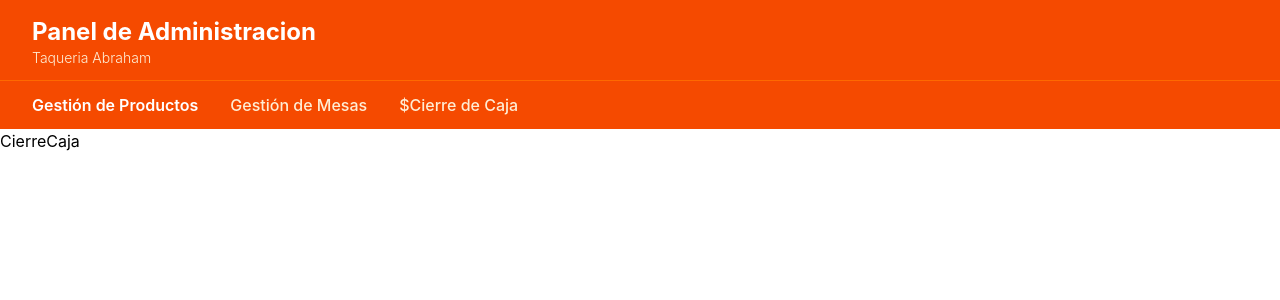
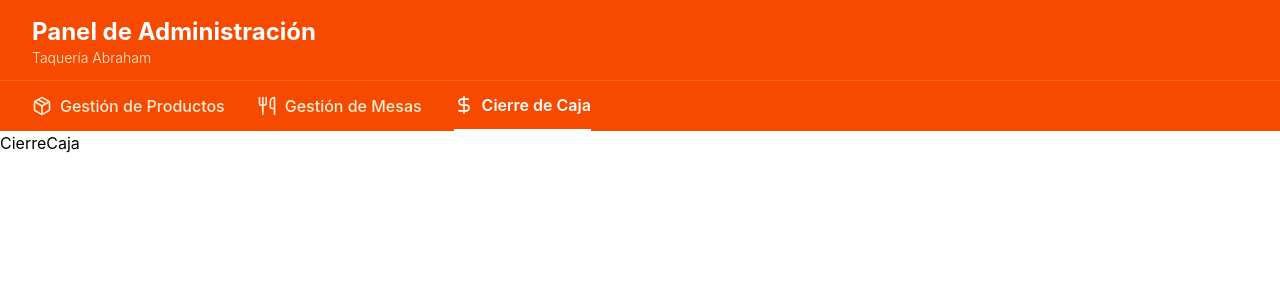
Before and after one commit to Jose-Diaz58/AdminTaco, a React (Vite) app: page /Manager/Caja in a window 1280 px wide. Shown: the top 300 px of the page. Built offline with nearby package versions, Linux system fonts and the light colour scheme.

Commit message:
Correccion del menu de Admin con arreglos e iconos

```diff
--- a/package.json
+++ b/package.json
@@ -11,6 +11,7 @@
   },
   "dependencies": {
     "@tailwindcss/vite": "^4.2.1",
+    "lucide-react": "^0.577.0",
     "react": "^19.2.0",
     "react-dom": "^19.2.0",
     "react-router": "^7.13.1",
--- a/src/components/menu/MenuAdmin.jsx
+++ b/src/components/menu/MenuAdmin.jsx
@@ -1,25 +1,33 @@
-import React from 'react'
+import { NavLink } from "react-router"
+import { Package, Utensils, DollarSign} from "lucide-react"
 
 export function MenuAdmin() {
+  const menuOptions = [
+    { name: 'Gestión de Productos', path: '/Manager/Productos', icon: <Package size={20} /> },
+    { name: 'Gestión de Mesas', path: '/Manager/Mesas', icon: <Utensils size={20} /> },
+    { name: 'Cierre de Caja', path: '/Manager/Caja', icon: <DollarSign size={20} /> }
+  ]
+
   return (
     <div className='bg-orange-600 text-white'>
       <div className='flex items-center gap-3 px-8 pt-5 pb-3'>
         <div className='flex flex-col'>
-          <h1 className='text-2xl font-bold leading-none mb-1'>Panel de Administracion</h1>
-          <p className='text-sm text-orange-100 font-light'>Taqueria Abraham</p>
+          <h1 className='text-2xl font-bold leading-none mb-1'>Panel de Administración</h1>
+          <p className='text-sm text-orange-100 font-light'>Taquería Abraham</p>
         </div>
       </div>
 
       <nav className='flex flex-row gap-8 px-8 border-t border-orange-500'>
-        <button className='py-3 font-semibold cursor-pointer text-white'>
-          Gestión de Productos
-        </button>
-        <button className='py-3 font-medium cursor-pointer text-orange-100 hover:text-white transition-all'>
-          Gestión de Mesas
-        </button>
-        <button className='py-3 font-medium cursor-pointer text-orange-100 hover:text-white transition-all'>
-          $Cierre de Caja
-        </button>
+        {
+          menuOptions.map((item) => (
+            <NavLink key={item.name} to={item.path}
+            className={({ isActive }) => `py-3 transition-all flex items-center gap-2 ${isActive ? 'font-semibold text-white border-b-2 border-white' : 'font-medium text-orange-100 hover:text-white'}`}
+            >
+              {item.icon}
+              <span>{item.name}</span>
+            </NavLink>
+          ))
+        }
       </nav>
     </div>
   )
--- a/src/routes/Rutas.jsx
+++ b/src/routes/Rutas.jsx
@@ -14,9 +14,9 @@ export function Rutas() {
   return (
     <Routes>
       <Route path= '' element={LoadedLayout(ClienteLayout,Home)}/>
-      <Route path= '/Manager' element={LoadedLayout(AdminLayout,GestionProductos)}/>
-      <Route path='/Manager/mesas' element={LoadedLayout(AdminLayout,GestionMesas)}/>
-      <Route path='/Manager/caja' element={LoadedLayout(AdminLayout,CierreCaja)}/>
+      <Route path= '/Manager/Productos' element={LoadedLayout(AdminLayout,GestionProductos)}/>
+      <Route path='/Manager/Mesas' element={LoadedLayout(AdminLayout,GestionMesas)}/>
+      <Route path='/Manager/Caja' element={LoadedLayout(AdminLayout,CierreCaja)}/>
     </Routes>
   )
 }
```
Also changed, not shown: 1 other file (tests, documents, lock files or other folders).
